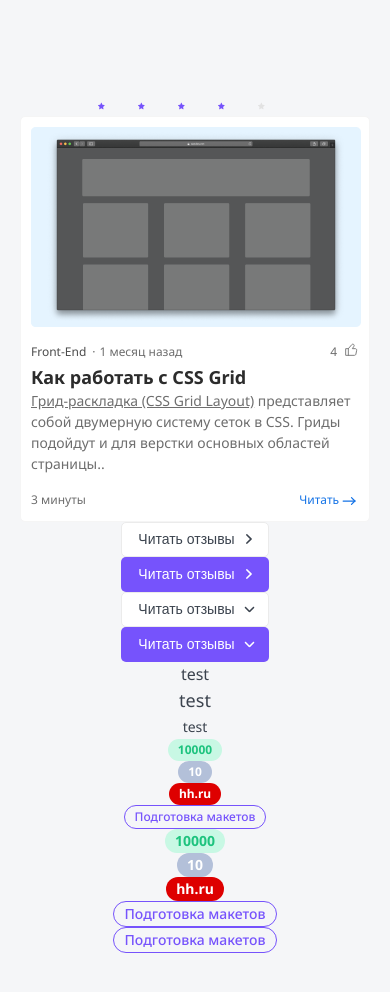
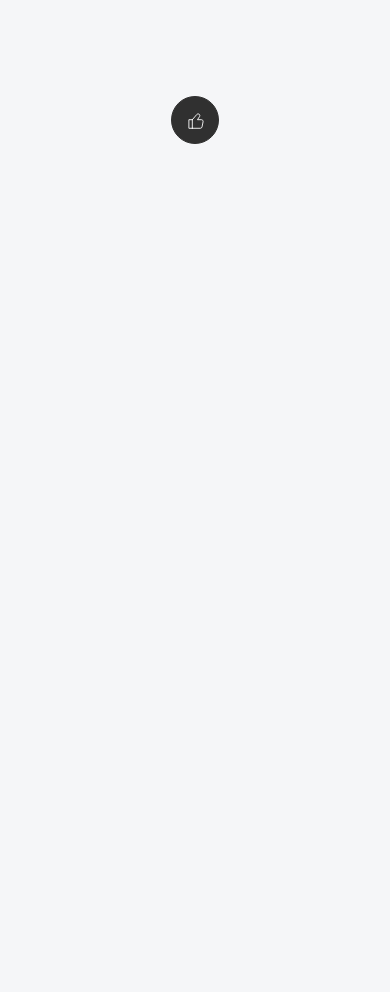
Before and after one commit to EgorLepskii/react-project, a Next.js app: page / in a window 390 px wide. Shown: the top 992 px of the page. After the commit the page ends 844 px from the top, so only its background shows below. Built offline with nearby package versions, Linux system fonts and the light colour scheme.

Commit message:
like component completed

```diff
--- /dev/null
+++ b/app/components/Like/Like.module.css
@@ -0,0 +1,18 @@
+.like {
+    border-radius: 40px;
+    padding: 15px 16px 16px 16px;
+    flex-shrink: 0;
+    width: 48px;
+    height: 48px;
+    border: 1px solid #303030;
+    cursor: pointer;
+}
+
+.active {
+    stroke: #303030;
+}
+
+.notActive {
+    stroke: #FFF;
+    background: #303030;
+}
--- /dev/null
+++ b/app/components/Like/Like.props.ts
@@ -0,0 +1,3 @@
+export interface LikeProps {
+    handleLikeChange?: () => void;
+}
--- /dev/null
+++ b/app/components/Like/Like.tsx
@@ -0,0 +1,22 @@
+import React, {useState} from 'react';
+import LikeIcon from '../../../public/shape.svg';
+import styles from './Like.module.css';
+import {LikeProps} from "@/app/components/Like/Like.props";
+import cn from "classnames";
+
+const Like = ({handleLikeChange}: LikeProps) => {
+    const [active, setActive] = useState<boolean>(false);
+
+    return (
+        <div className={cn(styles.like, {[styles.active]: active, [styles.notActive]: !active})}
+             onClick={() => {
+                 setActive(!active);
+                 if (handleLikeChange)
+                     handleLikeChange();
+             }}>
+            <LikeIcon/>
+        </div>
+    );
+};
+
+export default Like;
--- a/app/globals.css
+++ b/app/globals.css
@@ -7,10 +7,13 @@
 html,
 body {
 	overflow-x: hidden;
+
 	max-width: 100vw;
-    font-family: sans-serif;
+
 	color: var(--black);
 	background: #F5F6F8;
+
+	font-family: sans-serif;
 }
 
 a {
--- a/app/page.module.css
+++ b/app/page.module.css
@@ -1,117 +1,137 @@
 .main {
 	display: flex;
+	align-items: center;
 	flex-direction: column;
 	justify-content: space-between;
-  align-items: center;
+
+	min-height: 100vh;
 	padding: 6rem;
-  min-height: 100vh;
 }
 
 .description {
+	z-index: 2;
+
 	display: inherit;
+	align-items: inherit;
 	justify-content: inherit;
-  align-items: inherit;
+
+	width: 100%;
+	max-width: var(--max-width);
+
+	font-family: var(--font-mono);
 	font-size: 0.85rem;
-  max-width: var(--max-width);
-  width: 100%;
-  z-index: 2;
-  font-family: var(--font-mono);
 }
 
 .description a {
 	display: flex;
+	align-items: center;
 	justify-content: center;
-  align-items: center;
 	gap: 0.5rem;
 }
 
 .description p {
 	position: relative;
+
 	margin: 0;
 	padding: 1rem;
-  background-color: rgba(var(--callout-rgb), 0.5);
-  border: 1px solid rgba(var(--callout-border-rgb), 0.3);
+
+	border: 1px solid rgb(var(--callout-border-rgb) 0.3);
 	border-radius: var(--border-radius);
+	background-color: rgb(var(--callout-rgb) 0.5);
 }
 
 .code {
+	font-family: var(--font-mono);
 	font-weight: 700;
-  font-family: var(--font-mono);
 }
 
 .grid {
 	display: grid;
+
+	width: var(--max-width);
+	max-width: 100%;
 	grid-template-columns: repeat(4, minmax(25%, auto));
-  max-width: 100%;
-  width: var(--max-width);
 }
 
 .card {
 	padding: 1rem 1.2rem;
+
+	transition: background 200ms, border 200ms;
+
+	border: 1px solid rgb(var(--card-border-rgb) 0);
 	border-radius: var(--border-radius);
-  background: rgba(var(--card-rgb), 0);
-  border: 1px solid rgba(var(--card-border-rgb), 0);
-  transition: background 200ms, border 200ms;
+	background: rgb(var(--card-rgb) 0);
 }
 
 .card span {
 	display: inline-block;
+
 	transition: transform 200ms;
 }
 
 .card h2 {
+	margin-bottom: 0.7rem;
+
 	font-weight: 600;
-  margin-bottom: 0.7rem;
 }
 
 .card p {
+	max-width: 30ch;
 	margin: 0;
+
 	opacity: 0.6;
+
 	font-size: 0.9rem;
 	line-height: 1.5;
-  max-width: 30ch;
 }
 
 .center {
+	position: relative;
+
 	display: flex;
+	align-items: center;
 	justify-content: center;
-  align-items: center;
-  position: relative;
+
 	padding: 4rem 0;
 }
 
 .center::before {
-  background: var(--secondary-glow);
-  border-radius: 50%;
 	width: 480px;
 	height: 360px;
 	margin-left: -400px;
+
+	border-radius: 50%;
+	background: var(--secondary-glow);
 }
 
 .center::after {
-  background: var(--primary-glow);
+	z-index: -1;
+
 	width: 240px;
 	height: 180px;
-  z-index: -1;
+
+	background: var(--primary-glow);
 }
 
 .center::before,
 .center::after {
+	position: absolute;
+	left: 50%;
+
 	content: '';
-  left: 50%;
-  position: absolute;
+	transform: translateZ(0);
 	filter: blur(45px);
-  transform: translateZ(0);
 }
 
 .logo {
 	position: relative;
 }
+
 /* Enable hover only on non-touch devices */
 @media (hover: hover) and (pointer: fine) {
 	.card:hover {
-    background: rgba(var(--card-rgb), 0.1);
-    border: 1px solid rgba(var(--card-border-rgb), 0.15);
+		border: 1px solid rgb(var(--card-border-rgb) 0.15);
+		background: rgb(var(--card-rgb) 0.1);
 	}
 
 	.card:hover span {
@@ -126,16 +146,17 @@
 }
 
 /* Mobile */
-@media (max-width: 700px) {
+@media (width <= 700px) {
 	.content {
 		padding: 4rem;
 	}
 
 	.grid {
+		max-width: 320px;
+		margin-bottom: 120px;
+
+		text-align: center;
 		grid-template-columns: 1fr;
-    margin-bottom: 120px;
-    max-width: 320px;
-    text-align: center;
 	}
 
 	.card {
@@ -151,8 +172,9 @@
 	}
 
 	.center::before {
+		height: 300px;
+
 		transform: none;
-    height: 300px;
 	}
 
 	.description {
@@ -165,45 +187,53 @@
 
 	.description p,
 	.description div {
+		position: fixed;
+
 		display: flex;
 		justify-content: center;
-    position: fixed;
+
 		width: 100%;
 	}
 
 	.description p {
 		align-items: center;
-    inset: 0 0 auto;
+
 		padding: 2rem 1rem 1.4rem;
+
+		border: none;
+		border-bottom: 1px solid rgb(var(--callout-border-rgb) 0.25);
 		border-radius: 0;
-    border: none;
-    border-bottom: 1px solid rgba(var(--callout-border-rgb), 0.25);
 		background: linear-gradient(
 			to bottom,
-      rgba(var(--background-start-rgb), 1),
-      rgba(var(--callout-rgb), 0.5)
+			rgb(var(--background-start-rgb) 1),
+			rgb(var(--callout-rgb) 0.5)
 		);
 		background-clip: padding-box;
+		inset: 0 0 auto;
 		backdrop-filter: blur(24px);
 	}
 
 	.description div {
+		z-index: 1;
+
 		align-items: flex-end;
+
+		height: 200px;
+		padding: 2rem;
+
 		pointer-events: none;
-    inset: auto 0 0;
-    padding: 2rem;
-    height: 200px;
+
 		background: linear-gradient(
 			to bottom,
 			transparent 0%,
 			rgb(var(--background-end-rgb)) 40%
 		);
-    z-index: 1;
+		inset: auto 0 0;
 	}
 }
 
 /* Tablet and Smaller Desktop */
-@media (min-width: 701px) and (max-width: 1120px) {
+@media (width >= 701px) and (width <= 1120px) {
 	.grid {
 		grid-template-columns: repeat(2, 50%);
 	}
@@ -215,7 +245,7 @@
 	}
 
 	.logo {
-    filter: invert(1) drop-shadow(0 0 0.3rem #ffffff70);
+		filter: invert(1) drop-shadow(0 0 0.3rem #FFFFFF70);
 	}
 }
 
@@ -223,6 +253,7 @@
 	from {
 		transform: rotate(360deg);
 	}
+
 	to {
 		transform: rotate(0deg);
 	}
--- a/app/page.tsx
+++ b/app/page.tsx
@@ -1,42 +1,19 @@
 "use client";
 import styles from './page.module.css';
-import Button from "@/app/components/Button/Button";
-import P from "@/app/components/P/P";
-import Tag from "@/app/components/Tag/Tag";
-import Card from "@/app/components/Card/Card";
-import Rating from "@/app/components/Rating/Rating";
-import {useState} from "react";
+import Like from "@/app/components/Like/Like";
+import axios from "axios";
 
 export default function Home() {
-    const [rating, setRating] = useState(4);
-  return (
-    <main className={styles.main}>
-        <Rating rating={rating} style={{width:"200px"}} isEditable setRating={setRating}/>
-          <Card header={'Как работать с CSS Grid'}
-                description={<><a href={'https://google.com'}>Грид-раскладка (CSS Grid Layout)</a> представляет собой двумерную систему сеток в CSS. Гриды подойдут и для верстки основных областей страницы..</>}
-                likes={4}
-                time={'3 минуты'}
-                timeToRead={'1 месяц назад'}
-                tag={'Front-End'}
-                imageLink={'/mini.png'}
 
-          />
-        <Button appear={'ghost'} direction={'right'}>Читать отзывы</Button>
-        <Button appear={'primary'} direction={'right'}>Читать отзывы</Button>
-        <Button appear={'ghost'} direction={'down'}>Читать отзывы</Button>
-        <Button appear={'primary'} direction={'down'}>Читать отзывы</Button>
-        <P size={'m'}>test</P>
-        <P size={'l'}>test</P>
-        <P size={'s'}>test</P>
-        <Tag appear={'green'} size={'s'}>10000</Tag>
-        <Tag appear={'ghost'} size={'s'}>10</Tag>
-        <Tag appear={'red'} size={'s'}>hh.ru</Tag>
-        <Tag appear={'primary'} size={'s'}>Подготовка макетов</Tag>
-        <Tag appear={'green'} size={'m'}>10000</Tag>
-        <Tag appear={'ghost'} size={'m'}>10</Tag>
-        <Tag appear={'red'} size={'m'}>hh.ru</Tag>
-        <Tag appear={'primary'} size={'m'}>Подготовка макетов</Tag>
-        <Tag appear={'primary'} size={'m'} href={'https://google.com'}>Подготовка макетов</Tag>
-    </main>
-  );
+    const sendRequest = () => {
+        axios.patch('https://jsonplaceholder.typicode.com/posts/1').then((response) => {
+            console.log(response.data);
+        }).catch((e) => console.log(e));
+    };
+
+    return (
+        <main className={styles.main}>
+            <Like handleLikeChange={() => sendRequest()}/>
+        </main>
+    );
 }
```
Also changed, not shown: public/shape.svg (added). Lines whose indentation alone changed are shown as unchanged.
